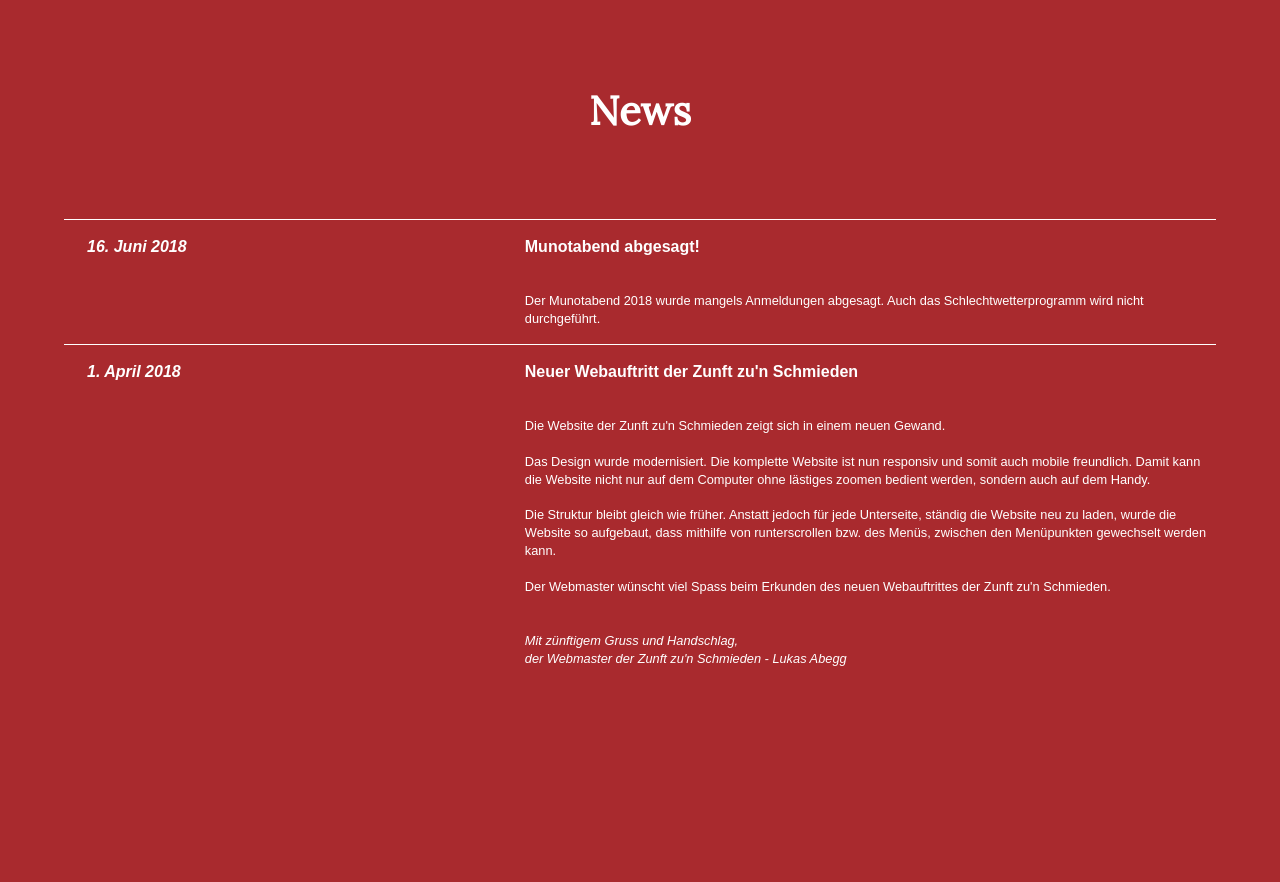
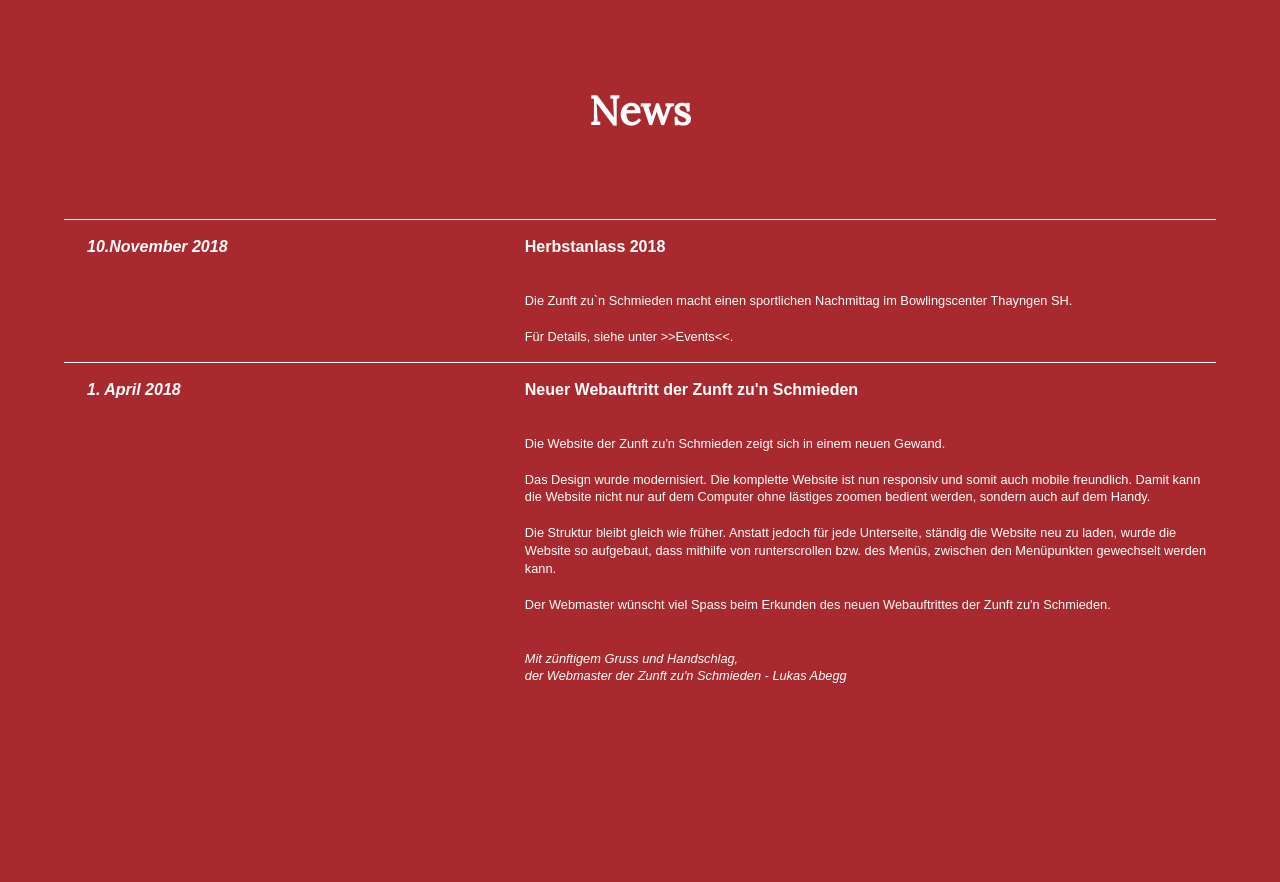
Before and after one commit to lukas-abegg/schmieden-sh, a PHP site: page / in a window 1280 px wide; the page is wider, and only the part inside the window is pictured. Shown: the part 957-1839 px from the top of that part. Run offline with PHP 8.4, Linux system fonts and the light colour scheme; some libraries are stand-ins or nearby versions.

Commit message:
changing event

```diff
--- a/pages/events.php
+++ b/pages/events.php
@@ -8,6 +8,7 @@
         <div class="title">Herbstanlass 2018</div>
         <p class="description">Die Zunft zu`n Schmieden macht einen sportlichen Nachmittag im Bowlingscenter Thayngen SH.
         <br><br>
+        Anmeldeform kann ich >>internen Bereich<< heruntergeladen werden.<br><br>
         <b>Anmeldung bitte bis am 31.Oktober 2018</b> per Email oder Post:<br>
         Hanspeter Schoch, Irchelstrasse 18, 2012 Neuhausen<br>
             <i>zunftverwalter[at]schmieden-sh.ch</i>
--- a/pages/news.php
+++ b/pages/news.php
@@ -2,9 +2,12 @@
 
 
 <div class="news">
-    <div class="datum">16. Juni 2018</div>
-    <div class="title">Munotabend abgesagt!</div>
-    <p class="description">Der Munotabend 2018 wurde mangels Anmeldungen abgesagt. Auch das Schlechtwetterprogramm wird nicht durchgeführt.</p>
+    <div class="datum">10.November 2018</div>
+    <div class="title">Herbstanlass 2018</div>
+    <p class="description">Die Zunft zu`n Schmieden macht einen sportlichen Nachmittag im Bowlingscenter Thayngen SH.
+        <br><br>
+        Für Details, siehe unter >>Events<<.
+    </p>
 </div>
 
 
@@ -12,17 +15,19 @@
     <div class="datum">1. April 2018</div>
     <div class="title">Neuer Webauftritt der Zunft zu'n Schmieden</div>
     <p class="description">Die Website der Zunft zu'n Schmieden zeigt sich in einem neuen Gewand.
-    <br><br>
+        <br><br>
         Das Design wurde modernisiert. Die komplette Website ist nun responsiv und somit auch mobile freundlich.
-        Damit kann die Website nicht nur auf dem Computer ohne lästiges zoomen bedient werden, sondern auch auf dem Handy.
-    <br><br>
-        Die Struktur bleibt gleich wie früher. Anstatt jedoch für jede Unterseite, ständig die Website neu zu laden, wurde
+        Damit kann die Website nicht nur auf dem Computer ohne lästiges zoomen bedient werden, sondern auch auf dem
+        Handy.
+        <br><br>
+        Die Struktur bleibt gleich wie früher. Anstatt jedoch für jede Unterseite, ständig die Website neu zu laden,
+        wurde
         die Website so aufgebaut, dass mithilfe von runterscrollen bzw. des Menüs, zwischen den Menüpunkten gewechselt
         werden kann.
-    <br><br>
+        <br><br>
         Der Webmaster wünscht viel Spass beim Erkunden des neuen Webauftrittes der Zunft zu'n Schmieden.
-    <br><br><br>
+        <br><br><br>
         <i>Mit zünftigem Gruss und Handschlag,<br>
-        der Webmaster der Zunft zu'n Schmieden -  Lukas Abegg</i>
+            der Webmaster der Zunft zu'n Schmieden - Lukas Abegg</i>
     </p>
 </div>
```
